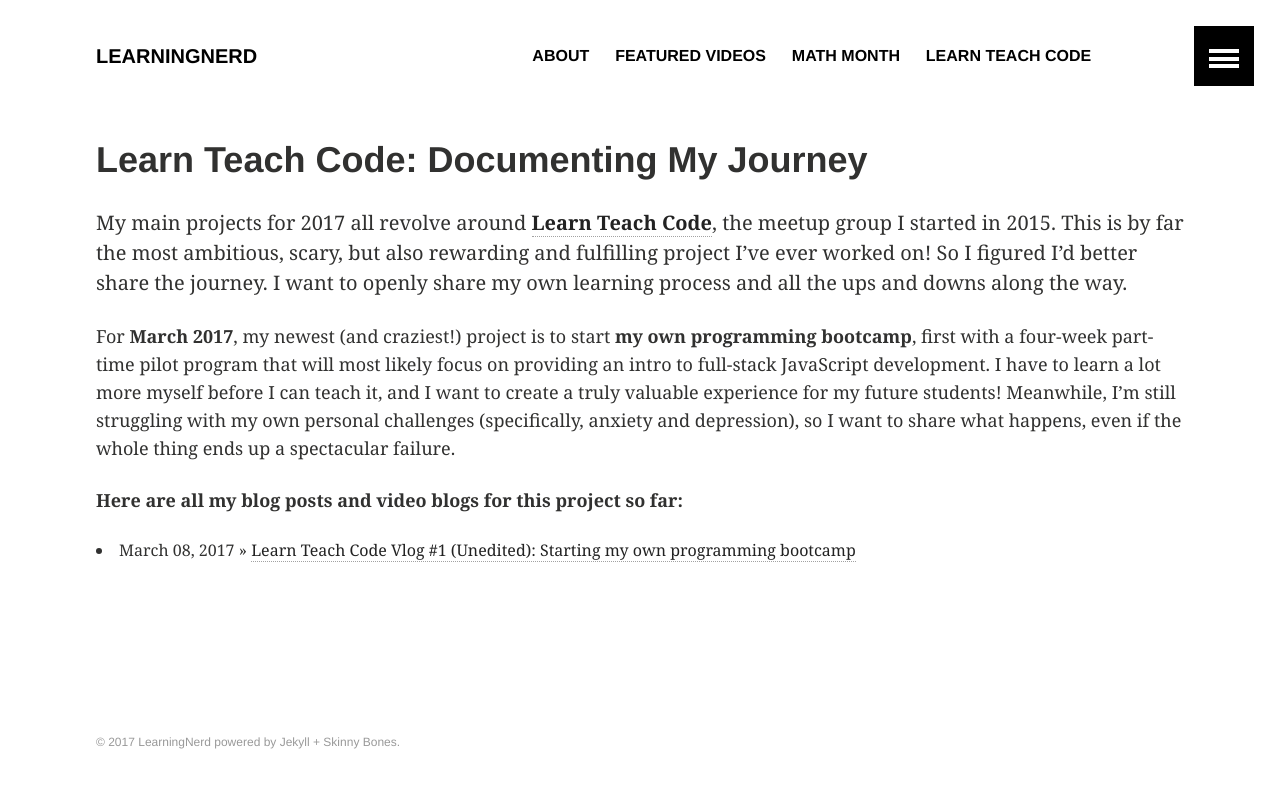
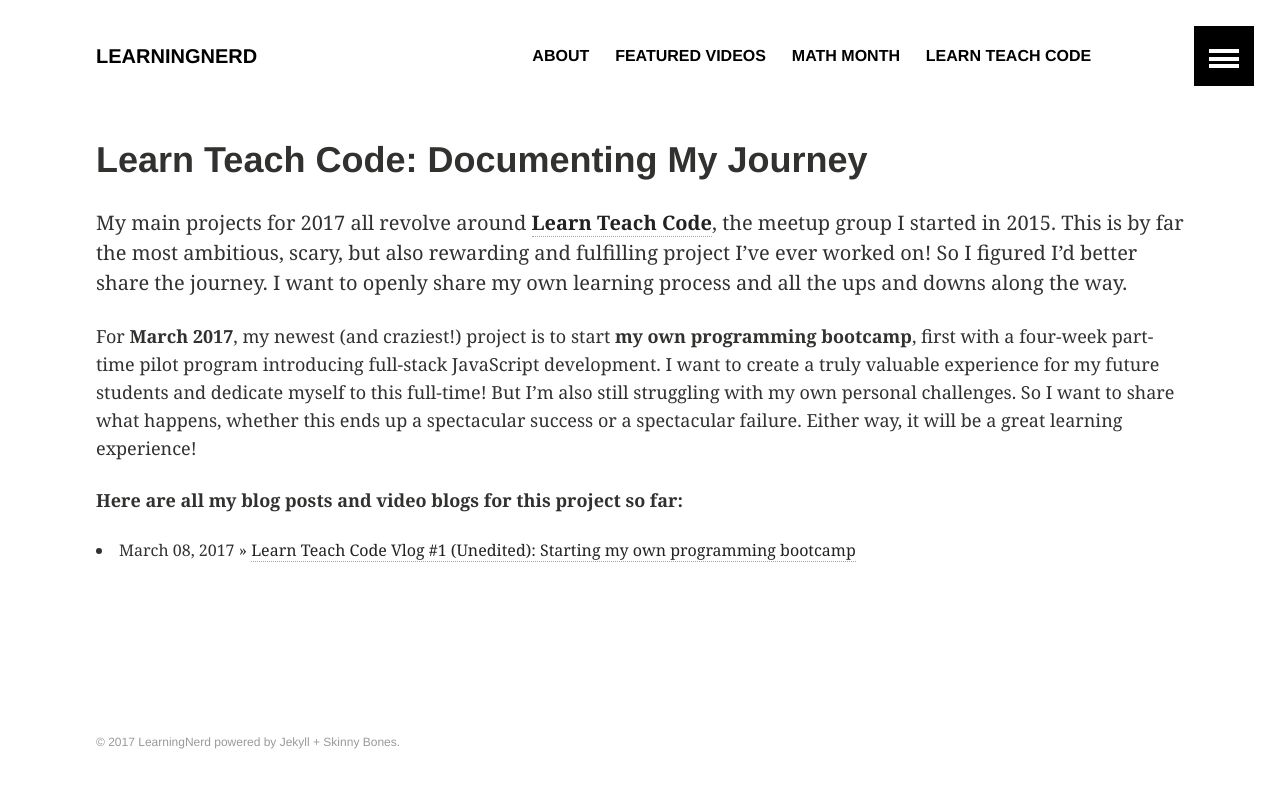
Before and after one commit to LearningNerd/learningnerd.github.io, a Jekyll site: the page built from learn-teach-code.md, in a window 1280 px wide. Shown: the top 788 px of the page. Built offline with Jekyll 4.4.1, drawn with Linux system fonts in a browser that asks for light colours.

Commit message:
minor update on Learn Teach Code March 2017 project description

```diff
--- a/learn-teach-code.md
+++ b/learn-teach-code.md
@@ -6,7 +6,7 @@ title: "Learn Teach Code: Documenting My Journey"
 
 My main projects for 2017 all revolve around **<a href="http://learnteachcode.org/">Learn Teach Code</a>**, the meetup group I started in 2015. This is by far the most ambitious, scary, but also rewarding and fulfilling project I've ever worked on! So I figured I'd better share the journey. I want to openly share my own learning process and all the ups and downs along the way.
 
-For **March 2017**, my newest (and craziest!) project is to start **my own programming bootcamp**, first with a four-week part-time pilot program that will most likely focus on providing an intro to full-stack JavaScript development. I have to learn a lot more myself before I can teach it, and I want to create a truly valuable experience for my future students! Meanwhile, I'm still struggling with my own personal challenges (specifically, anxiety and depression), so I want to share what happens, even if the whole thing ends up a spectacular failure.
+For **March 2017**, my newest (and craziest!) project is to start **my own programming bootcamp**, first with a four-week part-time pilot program introducing full-stack JavaScript development. I want to create a truly valuable experience for my future students and dedicate myself to this full-time! But I'm also still struggling with my own personal challenges. So I want to share what happens, whether this ends up a spectacular success or a spectacular failure. Either way, it will be a great learning experience!
 
 **Here are all my blog posts and video blogs for this project so far:**
 
```
